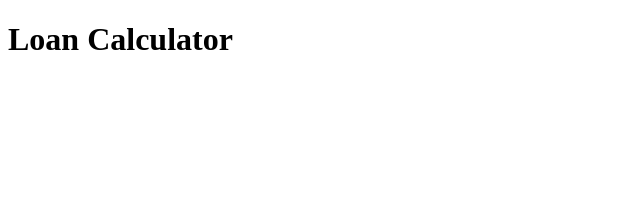
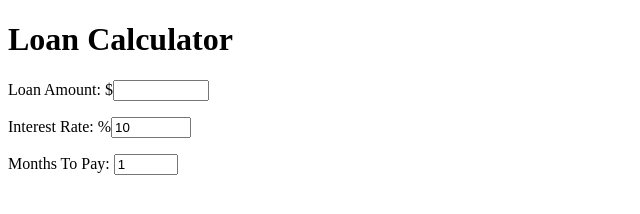
Before and after one commit to scampcoder/loan-calculator, a plain HTML site: page index.html in a window 1280 px wide. Shown: the whole page, without its empty margins (0-640 px from the left). Drawn offline with Linux system fonts and the light colour scheme.

Commit message:
Add text box for calculator

```diff
--- a/index.html
+++ b/index.html
@@ -7,6 +7,11 @@
   <body>
     <div id="loancal">
       <h1>Loan Calculator</h1>
+      <p>Loan Amount: $<input id="amount" type="number" min="1" max="5000000" onchange="computeLoan()"></p>
+      <p>Interest Rate: %<input id="interest_rate" type="number" min="0" max="100" value="10" step=".1" onchange="computeLoan()"></p>
+      <p>Months To Pay: <input id="months" type="number" min="1" max="300" value="1" step="1" onchange="computeLoan()"></p>
+
+      <h2 id="payment"></h2>
     </div>
     <script src="app.js"></script>
   </body>
```
Also changed, not shown: 1 other file.
